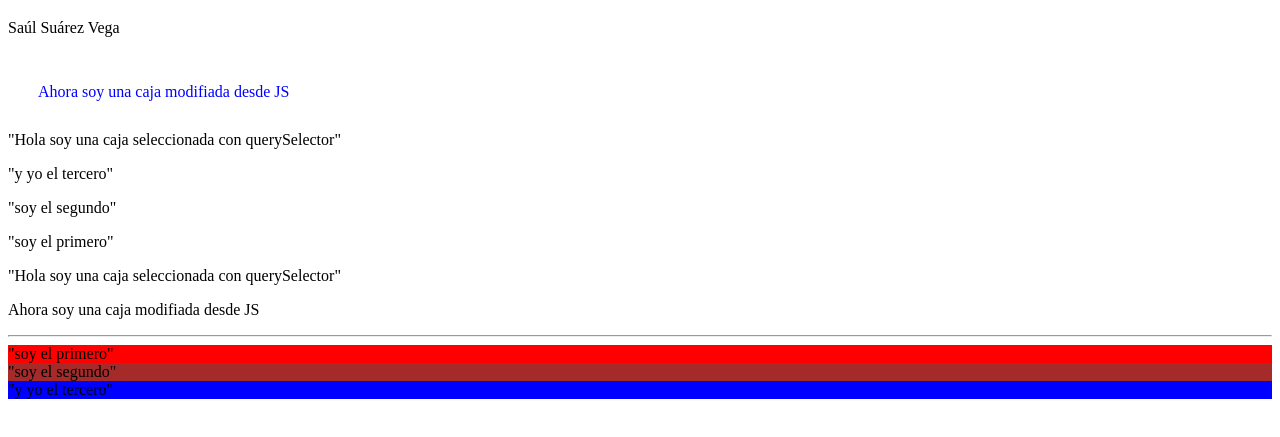
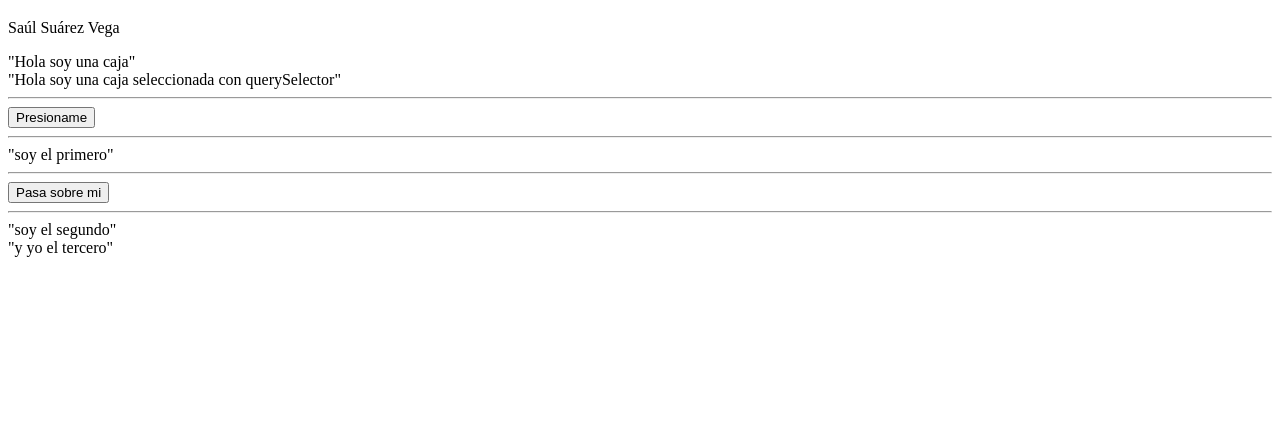
Before and after one commit to SaulSVDebeloper/meanPruebas, a plain HTML site: page index.html in a window 1280 px wide. Shown: the part 87-524 px from the top of the page. Drawn offline with Linux system fonts and the light colour scheme.

Commit message:
mejorando el html

```diff
--- a/index.html
+++ b/index.html
@@ -45,13 +45,19 @@
 
 
         </section>
-
+        <hr>
+        <button id="boton" >Presioname</button><!-- onclick="cambiarColor();" -->
+        <hr>
         <div class="amarillo">"soy el primero"</div>
+        <hr>
+        <button id="botonPasar" >Pasa sobre mi</button><!-- onclick="cambiarColor();" -->
+        <hr>
         <div class="rojo">"soy el segundo"</div>
         <div class="rojo">"y yo el tercero"</div>
 
         <!-- Script: los cargamos al final para que puedan manejar los datos de las etiquetas  -->
-        <script type="text/javascript" src="js/DOM.js"></script> <!-- Dominar el arbol de etioquetas de html -->
-        <script type="text/javascript" src="js/BOM.js"></script>
+        <!-- <script type="text/javascript" src="js/DOM.js"></script> --> <!-- Dominar el arbol de etioquetas de html -->
+        <!--  <script type="text/javascript" src="js/BOM.js"></script> -->
+        <script type="text/javascript" src="js/eventos.js"></script>
     </body>
 </html>
```
